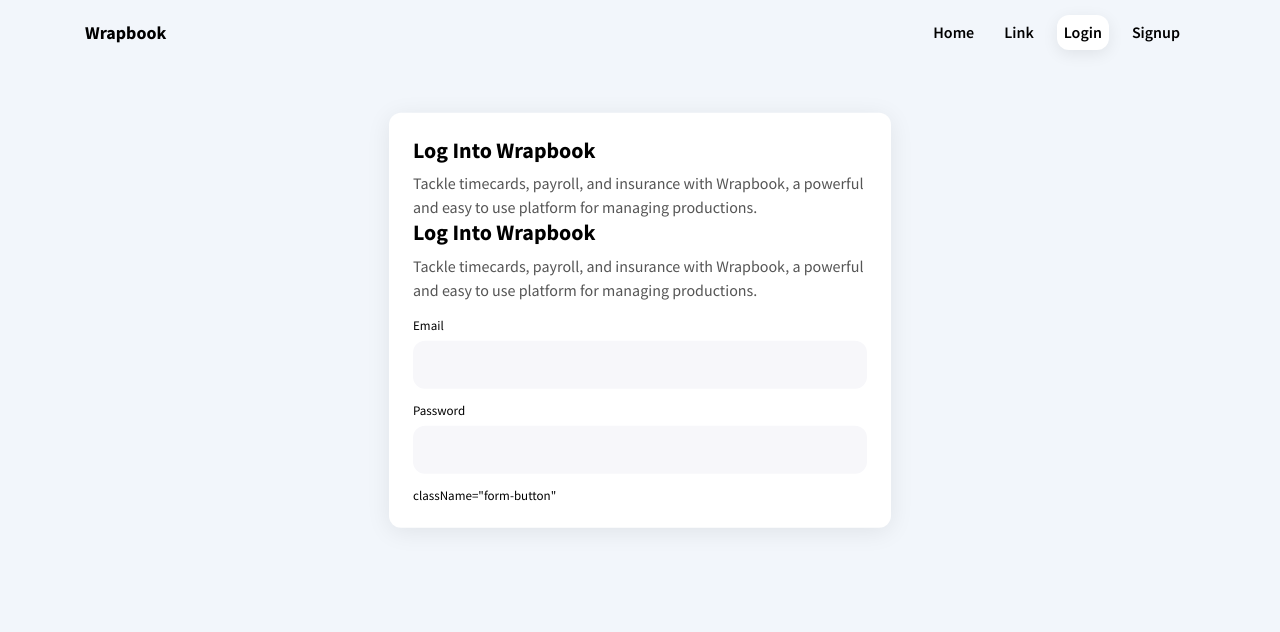
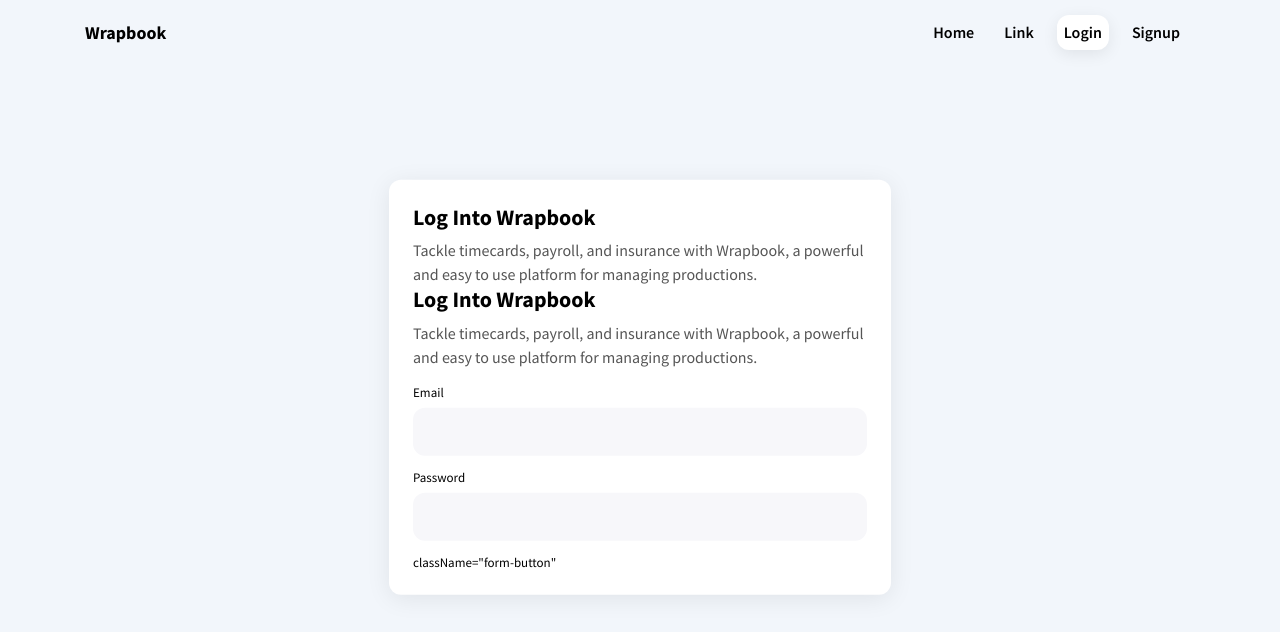
Before and after one commit to amytangcodes/staff-dashboard, a React (Create React App) app: page /login in a window 1280 px wide. Shown: the top 632 px of the page. Built offline with nearby package versions, Linux system fonts and the light colour scheme; no server answers.

Commit message:
login component wrap in page-container

```diff
--- a/src/components/Login/index.js
+++ b/src/components/Login/index.js
@@ -4,6 +4,7 @@
 
 const Login = () => {
   return (
+    <div className="page-container">
     <section className="logged-out-page">
       <div className="login-container">
         <SectionHeader
@@ -33,6 +34,7 @@
         </form>
       </div>
     </section>
+    </div>
   );
 };
 
```
